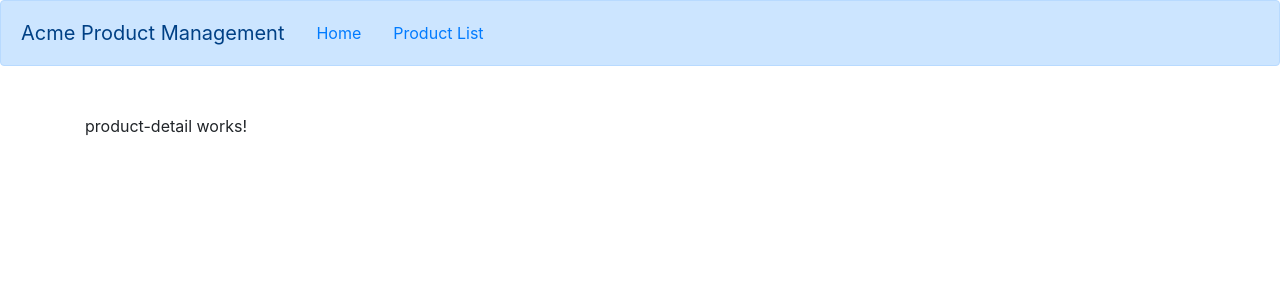
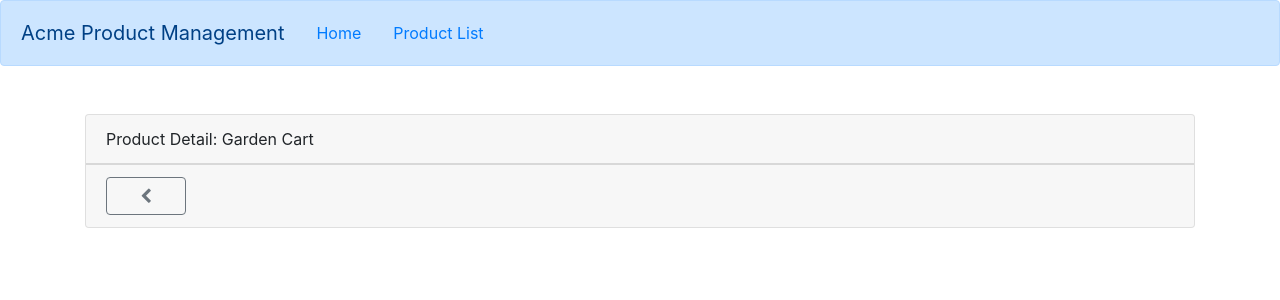
Before and after one commit to JakeAdams91/Angular-Practice, an Angular app: page /products/1 in a window 1280 px wide. Shown: the top 300 px of the page. Built offline with nearby package versions, Linux system fonts and the light colour scheme.

Commit message:
added routing for product detail page. corrected home bar.

```diff
--- a/src/app/home/welcome.component.ts
+++ b/src/app/home/welcome.component.ts
@@ -26,14 +26,16 @@ export class WelcomeComponent implements OnInit {
 
   updateColor(): string {
     let progBarClasses: string;
-    if (this.width <= 25) {
-      progBarClasses = 'progress-bar bg-success';
+    if (this.width <= 10) {
+      progBarClasses = 'progress-bar bg-danger';
+     } else if (this.width > 10 && this.width <= 25) {
+       progBarClasses = 'progress-bar bg-warning';
     } else if (this.width > 25 && this.width <= 50) {
       progBarClasses = 'progress-bar bg-info';
     } else if (this.width > 50 && this.width <= 75) {
-      progBarClasses = 'progress-bar bg-warning';
+      progBarClasses = 'progress-bar bg-info';
     } else {
-      progBarClasses = 'progress-bar bg-danger';
+      progBarClasses = 'progress-bar bg-success';
     }
     return progBarClasses;
   }
--- a/src/app/products/product-detail.component.html
+++ b/src/app/products/product-detail.component.html
@@ -1,6 +1,12 @@
-<p>product-detail works!</p>
-<div class="card" *ngIf='product'>
+<div class="card" *ngIf="product">
+  <!-- *ngIf="product" -->
   <div class="card-header">
-    {{ pageTitle + ': ' + product.productName}}
+    {{ pageTitle + ': ' + product.productName }}
+  </div>
+  <div class="card-footer">
+    <button class="btn btn-outline-secondary"
+      (click)="onBack()"
+      style="width: 80px">
+    <i class="fa fa-chevron-left"></i></button>
   </div>
 </div>
--- a/src/app/products/product-detail.component.ts
+++ b/src/app/products/product-detail.component.ts
@@ -1,5 +1,8 @@
 import { Component, OnInit } from '@angular/core';
+import { ActivatedRoute, Router } from '@angular/router';
+
 import { IProduct } from './product';
+import { ProductService } from './product.service';
 
 @Component({
   templateUrl: './product-detail.component.html',
@@ -7,9 +10,30 @@ import { IProduct } from './product';
 })
 export class ProductDetailComponent implements OnInit {
   pageTitle = 'Product Detail';
-  product: IProduct;
-  constructor() { }
+  product: IProduct | undefined;
+  errorMessage: '';
+  constructor(private route: ActivatedRoute,
+              private router: Router,
+              private productService: ProductService) { }
 
   ngOnInit() {
+    const id = +this.route.snapshot.paramMap.get('id');
+    // this.pageTitle += `: ${id}`;
+    if (id) {
+      const idy = +id;
+      this.getProduct(idy);
+    }
   }
+
+  onBack(): void {
+    this.router.navigate(['/products']);
+  }
+
+  getProduct(id: number) {
+    this.productService.getProduct(id).subscribe({
+      next: product => this.product = product,
+      error: err => this.errorMessage = err
+    });
+  }
+
 }
--- a/src/app/products/product-list.component.html
+++ b/src/app/products/product-list.component.html
@@ -38,7 +38,8 @@
           <tr *ngFor='let product of filteredProducts'>
             <td *ngIf='showImage' width="200px">{{product.message}}</td>
             <td *ngIf='!showImage' width="200px"></td>
-            <td>{{product.productName}}</td>
+            <td><a [routerLink]="['/products', product.productId]">
+              {{product.productName}}</a></td>
             <td>{{product.productCode | lowercase | convertToSpaces: '-'}}</td>
             <td>{{product.releaseDate}}</td>
             <td>{{product.price | currency:'USD':'symbol':'1.2-2'}}</td>
--- a/src/app/products/product.service.ts
+++ b/src/app/products/product.service.ts
@@ -3,7 +3,7 @@ import { Injectable } from '@angular/core';
 import { HttpClient, HttpErrorResponse } from '@angular/common/http';
 import { IProduct } from './product';
 import { Observable, throwError } from 'rxjs';
-import { catchError, tap } from 'rxjs/operators';
+import { catchError, tap, map } from 'rxjs/operators';
 
 @Injectable({
   providedIn: 'root'
@@ -30,4 +30,9 @@ export class ProductService {
       catchError(this.handleError)
     );
   }
+  getProduct(id: number): Observable<IProduct | undefined> {
+    return this.getProducts().pipe(
+      map((products: IProduct[]) => products.find(p => p.productId === id))
+    );
+  }
 }
```
